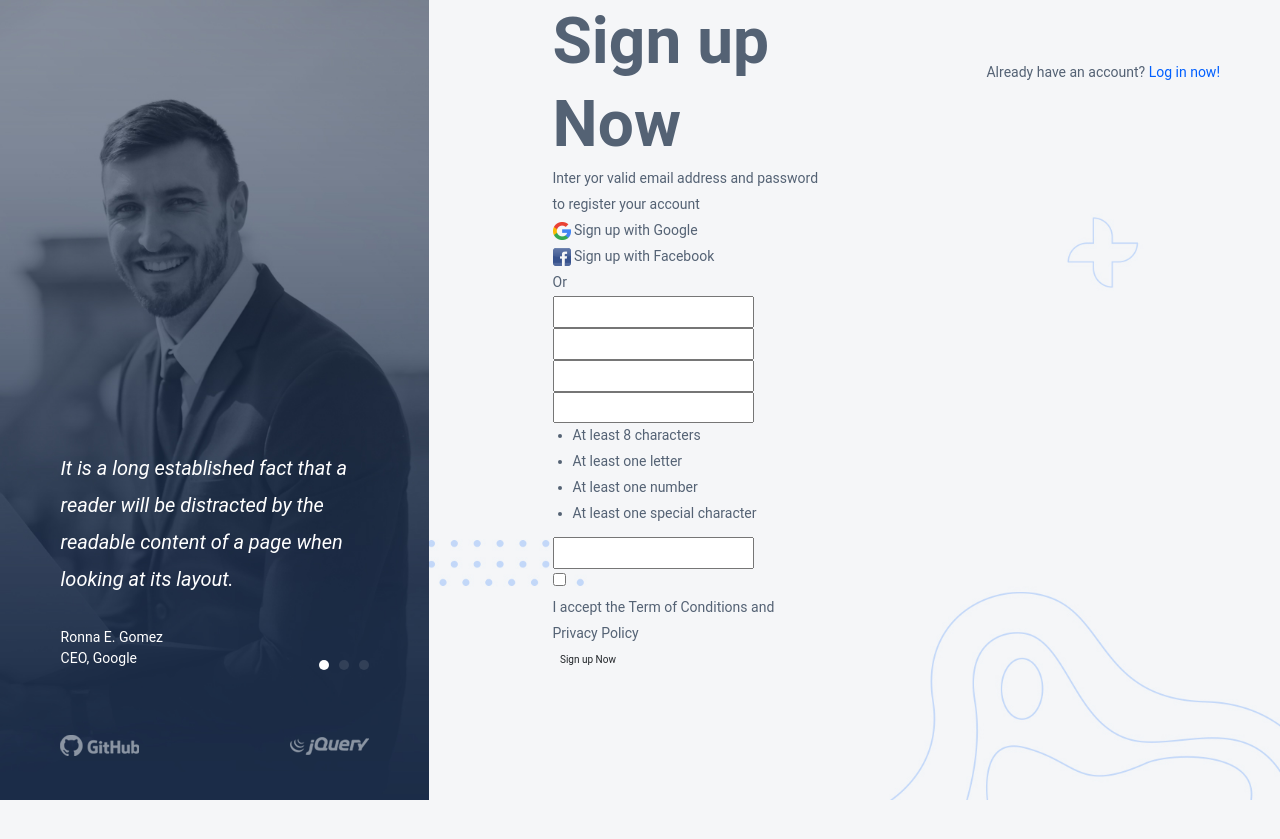
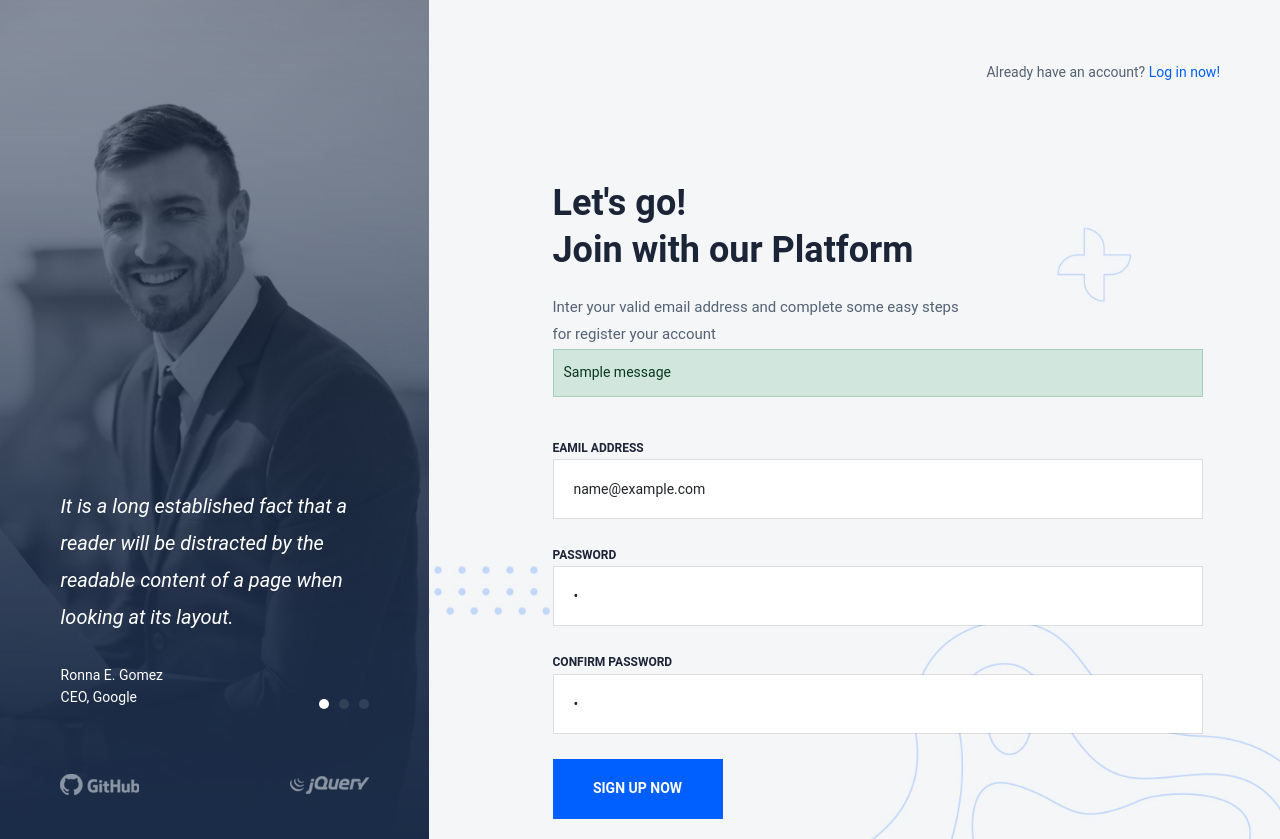
Before and after one commit to flavien-hugs/dj-example-authentication, a Django app: template templates/account/register.html in a window 1280 px wide. Before the commit the page ends 800 px from the top, so only its background shows below. Run offline with Django 4.2, Linux system fonts and the light colour scheme; the template is opened without the code that fills it: most values are stand-ins (such as "Sample title", 1, 10 or a date in 2020); one stand-in notice (Sample message) is shown; form fields are guessed from the names that the template uses; parts of the project's set-up code (start-up, migrations or seed data) failed here and were passed over; some libraries are stand-ins or nearby versions.

Commit message:
improve account template

```diff
--- a/templates/account/activate.html
+++ b/templates/account/activate.html
@@ -1,6 +1,7 @@
 {% autoescape off %}
 Hello
-{{ user.full_name }},
+{{ user.email }},
+
 veuillez cliquer sur ce lien ci-dessous pour vérifier votre compte
 http://{{ domain }}{% url 'account:activate' uidb64=uuid token=token %}
 {% endautoescape %}
--- a/templates/account/register.html
+++ b/templates/account/register.html
@@ -3,102 +3,54 @@
 {% load widget_tweaks %}
 
 {% block body_content %}
-    <div class="col-lg-5 col-md-6">
-        <div class="ugf-form-block-header">
-            <h1>Sign up Now</h1>
-            <p>Inter yor valid email address and password
-                <br> to register your account
+<div class="ugf-content pt270">
+
+    {% url "account:login_url" as login_url %}
+    {% url "account:register_url" as register_url %}
+    {% url "account:reset_password" as reset_password_url %}
+
+    <h2>Let's go!
+        <span>Join with our Platform</span>
+    </h2>
+    <p>
+        Inter your valid email address and complete some easy steps
+        <br> for register your account
     </p>
+
+    {% if messages %}
+    {% for message in messages %}
+    <div class="alert {{ message.tags }} d-flex rounded-0" role="alert">
+        <div class="alert-icon">
+            <i class="ci-check-circle"></i>
         </div>
+        <div>{{ message|safe }}</div>
+    </div>
+    {% endfor %}
+    {% endif %}
 
-        <div class="ugf-third-party-login">
-            <a href="#">
-                <img src="{{ STATIC_PREFIX }}img/account-icon/google.png" alt="google">
-                Sign up with Google
-            </a>
-            <a href="#">
-                <img src="{{ STATIC_PREFIX }}img/account-icon/facebook.png" alt="facebook">
-                Sign up with Facebook
-            </a>
-        </div>
-
-        <div class="ugf-block-separator">
-            <p>Or</p>
-        </div>
-
-        <div class="ugf-input-block">
-            <form method="post">
-                {{ form.errors }}
+    <form action="{{ register_url }}" method="post" class="email-form">
         <div class="form-group">
-                    {% render_field form.role placeholder=form.role.label %}
-                    <label for="{{ form.role.id_for_label }}">
-                        <i class="las la-check"></i>
-                    </label>
+            <label>Eamil Address</label>
+            <input name="email" value="{{ data.email }}" type="email" placeholder="example@domain.com" class="form-control">
         </div>
 
         <div class="form-group">
-                    {% render_field form.email placeholder=form.email.label %}
-                    <label for="{{ form.email.id_for_label }}">
-                        <i class="las la-envelope"></i>
-                    </label>
+            <label>Password</label>
+            <input name="password" value="{{ data.password }}" type="password" placeholder="****" class="form-control">
         </div>
 
         <div class="form-group">
-                    {% render_field form.username placeholder=form.username.label %}
-                    <label for="{{ form.username.id_for_label }}">
-                        <i class="las la-user"></i>
-                    </label>
-                </div>
-
-                <div class="form-group pass-block">
-                    {% render_field form.password1 placeholder=form.password1.label %}
-                    <label for="{{ form.password1.id_for_label }}">
-                        <i class="las la-unlock"></i>
-                    </label>
-                    <div class="pass-toggler-btn">
-                        <i id="eye" class="lar la-eye"></i>
-                        <i id="eye-slash" class="lar la-eye-slash"></i>
-                    </div>
-                    <div class="error-block">
-                        <div class="icon incomplete-pass">
-                            <i class="las la-exclamation-circle"></i>
-                        </div>
-                        <div class="validation-requirement">
-                            <ul>
-                                <li class="incomplete-item">At least 8 characters</li>
-                                <li>At least one letter</li>
-                                <li>At least one number</li>
-                                <li>At least one special character</li>
-                            </ul>
-                        </div>
-                    </div>
-                </div>
-
-                <div class="form-group pass-block">
-                    {% render_field form.password2 placeholder=form.password2.label %}
-                    <label for="{{ form.password2.id_for_label }}">
-                        <i class="las la-unlock"></i>
-                    </label>
-                    <div class="pass-toggler-btn">
-                        <i id="eye" class="lar la-eye"></i>
-                    </div>
-                </div>
-
-                <div class="form-group">
-                    <div class="custom-checkbox">
-                        <input type="checkbox" class="custom-control-input" id="customControlValidation1" required="required">
-                        <label class="custom-control-label" for="customControlValidation1">I accept the
-                            <a href="#" target="_blank">Term of Conditions</a>
-                            and
-                            <a href="#">Privacy Policy</a>
-                        </label>
-                    </div>
+            <label>Confirm Password</label>
+            <input name="password2" value="{{ data.password2 }}" type="password" placeholder="****" class="form-control">
         </div>
 
         {% csrf_token %}
-                <button type="submit" class="btn">Sign up Now</button>
+        <button type="submit" class="btn">
+            <span>Sign up Now</span>
+            <i class="las la-arrow-right"></i>
+        </button>
     </form>
-        </div>
+
 </div>
 {% endblock body_content %}
 
```
Lines whose indentation alone changed are shown as unchanged.
